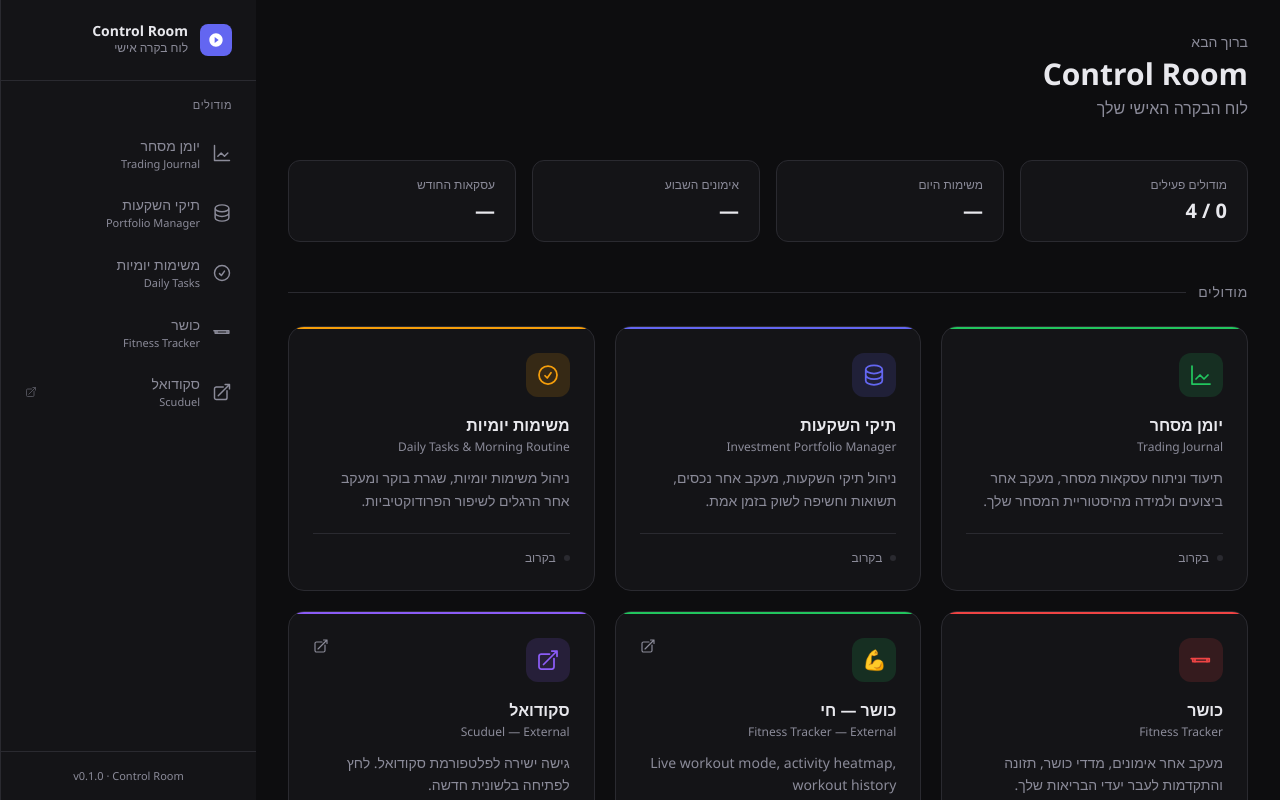
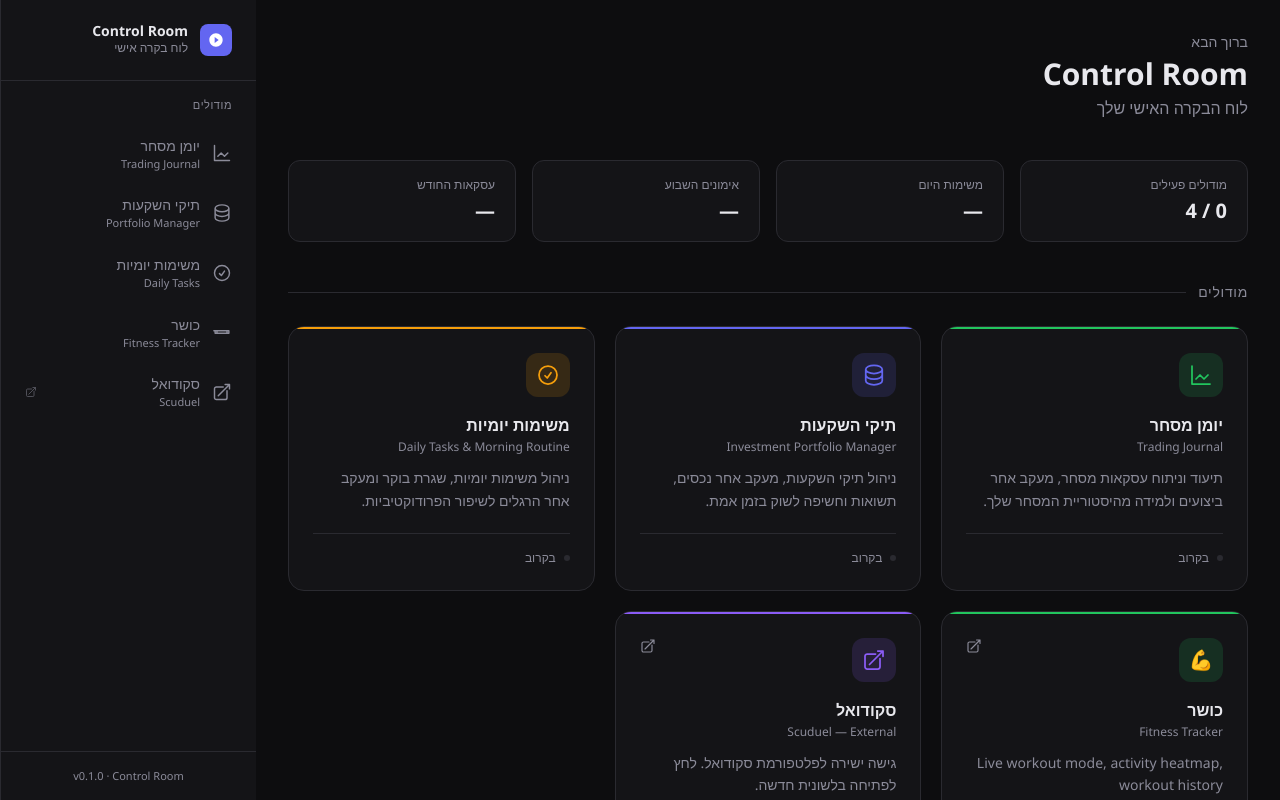
Before and after one commit to royiraygan90-max/control-room, a Next.js app: page / in a window 1280 px wide. Built offline with nearby package versions, Linux system fonts and the light colour scheme.

Commit message:
fix: remove duplicate Fitness Tracker card

```diff
--- a/app/page.tsx
+++ b/app/page.tsx
@@ -41,19 +41,6 @@ const modules = [
   {
     title: "כושר",
     subtitle: "Fitness Tracker",
-    description: "מעקב אחר אימונים, מדדי כושר, תזונה והתקדמות לעבר יעדי הבריאות שלך.",
-    href: "/fitness",
-    accentColor: "#ef4444",
-    icon: (
-      <svg viewBox="0 0 24 24" fill="none" stroke="currentColor" strokeWidth={1.75} className="w-6 h-6">
-        <path strokeLinecap="round" strokeLinejoin="round" d="M3.75 13.5h2.25v-3H3.75m0 0H2.25m1.5 0v3m14.25-3h2.25v3H18m0 0h1.5M18 10.5v3M6 10.5v3m0-3H18m-12 0v3m12 0v-3" />
-        <path strokeLinecap="round" strokeLinejoin="round" d="M6 13.5h12" />
-      </svg>
-    ),
-  },
-  {
-    title: "כושר — חי",
-    subtitle: "Fitness Tracker — External",
     description: "Live workout mode, activity heatmap, workout history",
     href: "https://web-production-86d20.up.railway.app",
     external: true,
```
